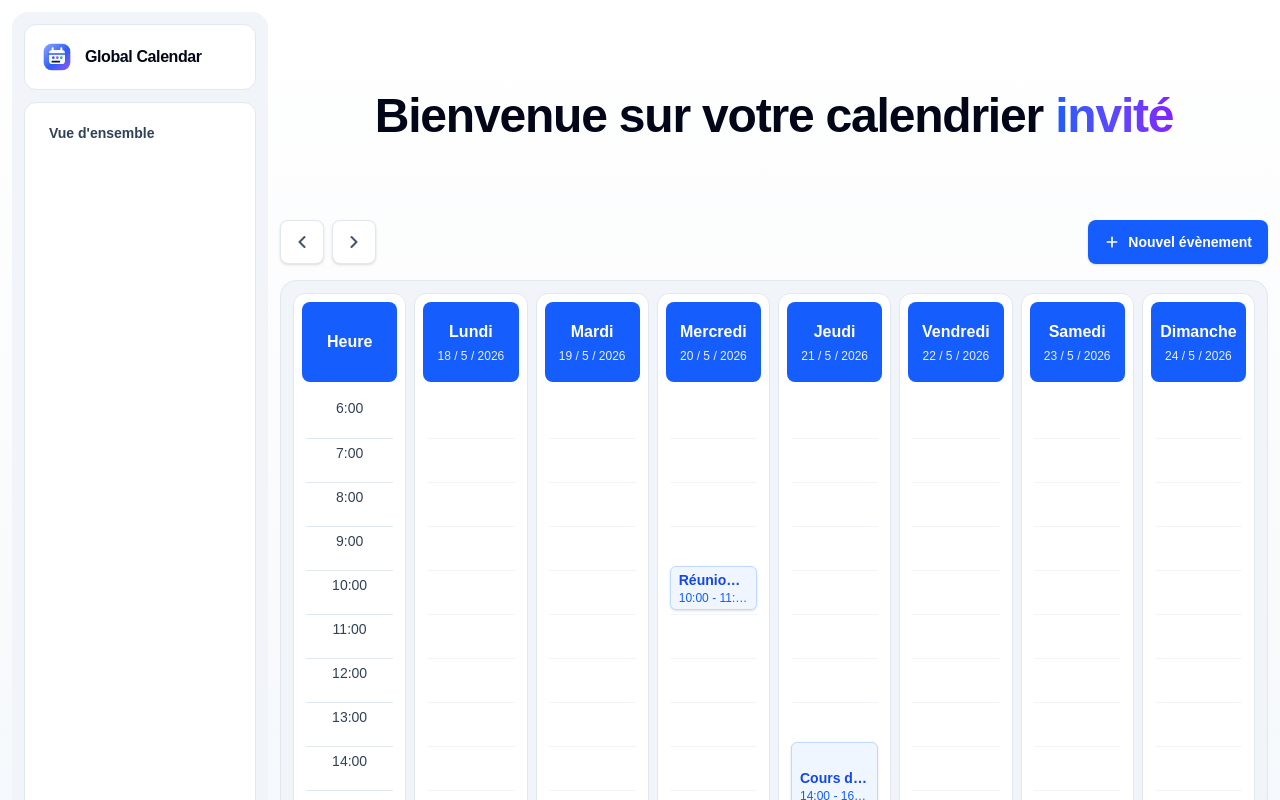
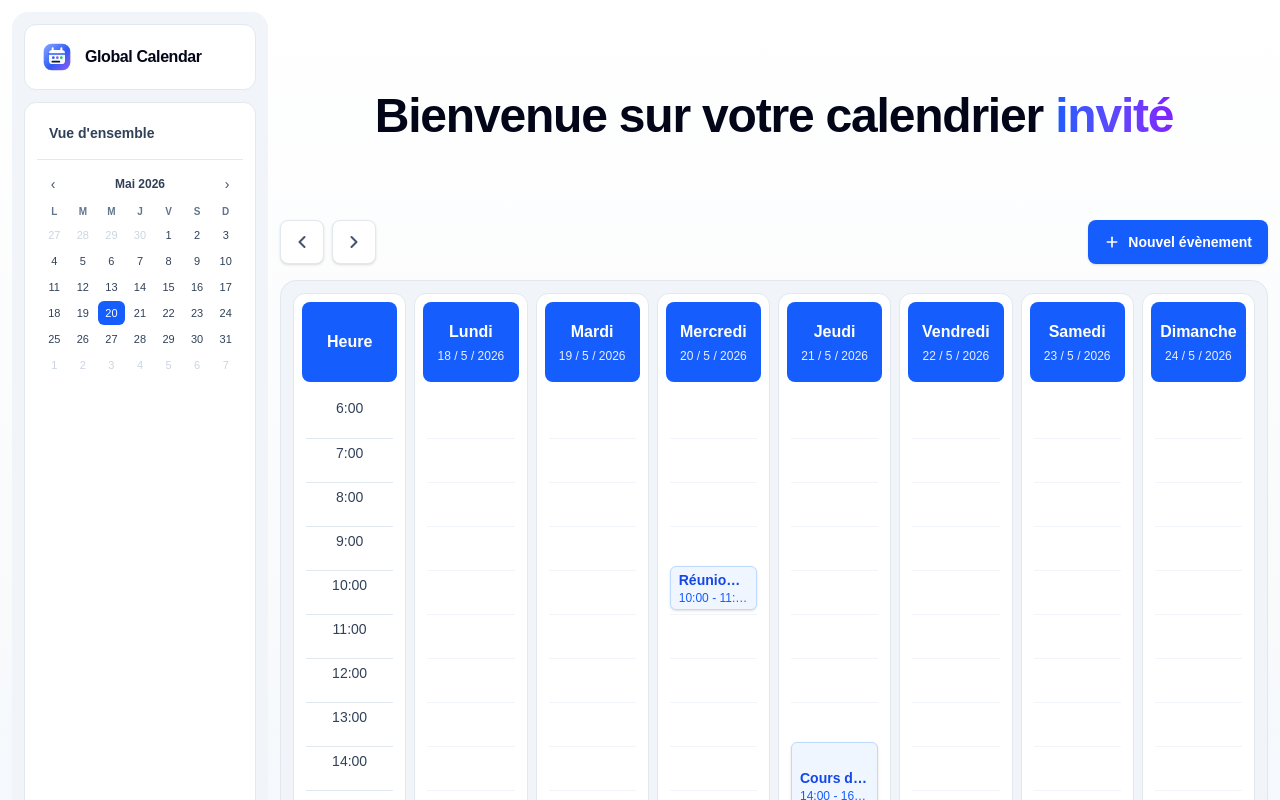
Before and after one commit to GoulvenBonmarchand/Global-Calendar, a Next.js app in the folder global-calendar/: page /calendar in a window 1280 px wide. Shown: the top 800 px of the page. Built offline with nearby package versions, Linux system fonts and the light colour scheme.

Commit message:
Adding a calendar widget in the side bar

```diff
--- /dev/null
+++ b/global-calendar/src/components/calendar/MiniCalendar.tsx
@@ -0,0 +1,118 @@
+"use client";
+
+import { useState } from "react";
+
+const MONTHS = [
+  "Janvier",
+  "Février",
+  "Mars",
+  "Avril",
+  "Mai",
+  "Juin",
+  "Juillet",
+  "Août",
+  "Septembre",
+  "Octobre",
+  "Novembre",
+  "Décembre",
+] as const;
+
+const WEEKDAYS = ["L", "M", "M", "J", "V", "S", "D"] as const;
+
+export default function MiniCalendar() {
+  const today = new Date();
+  const [view, setView] = useState({
+    year: today.getFullYear(),
+    month: today.getMonth(),
+  });
+
+  const days = buildMonthDays(view.year, view.month);
+
+  const goToPreviousMonth = () => {
+    setView(({ year, month }) =>
+      month === 0
+        ? { year: year - 1, month: 11 }
+        : { year, month: month - 1 },
+    );
+  };
+
+  const goToNextMonth = () => {
+    setView(({ year, month }) =>
+      month === 11
+        ? { year: year + 1, month: 0 }
+        : { year, month: month + 1 },
+    );
+  };
+
+  return (
+    <div className="mt-2 border-t border-slate-200 pt-3">
+      <div className="flex items-center justify-between px-1 pb-2">
+        <button
+          type="button"
+          onClick={goToPreviousMonth}
+          aria-label="Mois précédent"
+          className="flex h-6 w-6 items-center justify-center rounded-md text-sm text-slate-600 transition hover:bg-blue-50 hover:text-blue-700"
+        >
+          ‹
+        </button>
+        <span className="text-xs font-semibold text-slate-700">
+          {MONTHS[view.month]} {view.year}
+        </span>
+        <button
+          type="button"
+          onClick={goToNextMonth}
+          aria-label="Mois suivant"
+          className="flex h-6 w-6 items-center justify-center rounded-md text-sm text-slate-600 transition hover:bg-blue-50 hover:text-blue-700"
+        >
+          ›
+        </button>
+      </div>
+
+      <div className="grid grid-cols-7 gap-0.5 px-1 pb-1 text-center text-[10px] font-semibold text-slate-500">
+        {WEEKDAYS.map((label, index) => (
+          <span key={index}>{label}</span>
+        ))}
+      </div>
+
+      <div className="grid grid-cols-7 gap-0.5 px-1">
+        {days.map(({ date, inMonth }) => {
+          const isToday =
+            date.getFullYear() === today.getFullYear() &&
+            date.getMonth() === today.getMonth() &&
+            date.getDate() === today.getDate();
+
+          return (
+            <span
+              key={date.toISOString()}
+              className={[
+                "flex h-6 items-center justify-center rounded-md text-[11px] font-medium",
+                isToday
+                  ? "bg-blue-600 text-white"
+                  : inMonth
+                    ? "text-slate-700"
+                    : "text-slate-300",
+              ].join(" ")}
+            >
+              {date.getDate()}
+            </span>
+          );
+        })}
+      </div>
+    </div>
+  );
+}
+
+function buildMonthDays(year: number, month: number) {
+  const firstOfMonth = new Date(year, month, 1);
+  const offsetToMonday = (firstOfMonth.getDay() + 6) % 7;
+  const gridStart = new Date(year, month, 1 - offsetToMonday);
+
+  return Array.from({ length: 42 }, (_, index) => {
+    const date = new Date(
+      gridStart.getFullYear(),
+      gridStart.getMonth(),
+      gridStart.getDate() + index,
+    );
+    return { date, inMonth: date.getMonth() === month };
+  });
+}
--- a/global-calendar/src/components/calendar/Sidebar.tsx
+++ b/global-calendar/src/components/calendar/Sidebar.tsx
@@ -1,5 +1,7 @@
 import Image from "next/image";
 import Link from "next/link";
+
+import MiniCalendar from "@/components/calendar/MiniCalendar";
 
 const links = [
   { href: "/calendar", label: "Vue d'ensemble" },
@@ -38,6 +40,7 @@ export default function Sidebar() {
             </li>
           ))}
         </ul>
+        <MiniCalendar />
       </nav>
 
       <div className="rounded-xl border border-slate-200 bg-white p-3">
```
